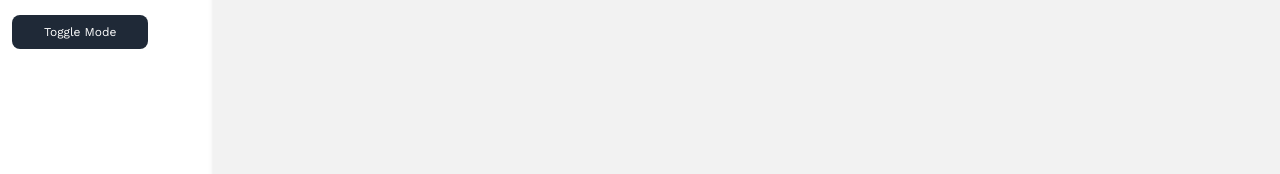
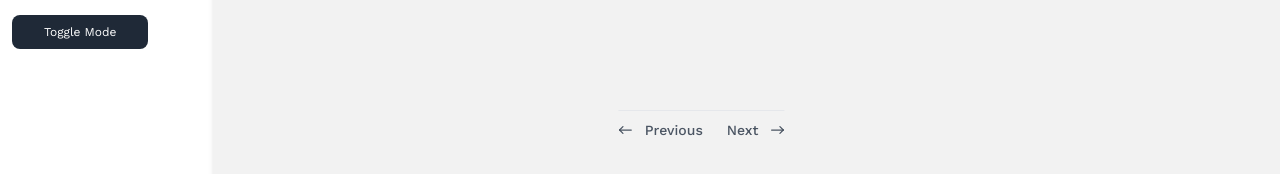
Before and after one commit to AntonLan/easy-base_NextJS, a Next.js app: page / in a window 1280 px wide. Shown: the part 623-797 px from the top of the page. Built offline with nearby package versions, Linux system fonts and the light colour scheme; sample sign-in values are in the browser's storage.

Commit message:
add pagination in table

```diff
--- a/components/sections/Main.tsx
+++ b/components/sections/Main.tsx
@@ -6,7 +6,7 @@ import Table from '@/components/table/Table'
 import LocalUtils from '@/utils/LocalUtils'
 import { StoreProps } from '@/model/StoreProps'
 
-const Main: FC<StoreProps> = ({ userStore, authenticationStore }) => {
+const Main: FC<StoreProps> = ({ userStore, authenticationStore}) => {
 	const router = useRouter()
 
 
--- /dev/null
+++ b/components/table/Pagination.tsx
@@ -0,0 +1,48 @@
+import { FC } from 'react'
+import { StoreProps } from '@/model/StoreProps'
+import { inject, observer } from 'mobx-react'
+import InjectNames from '@/store/configuration/storeIdentifier'
+import style from '@/styles/Pagination.module.scss'
+
+const Pagination: FC<StoreProps> = ({tableStore,userStore}) => {
+	const pagesArray = tableStore?.getPages(userStore?.user.orders?.length)
+
+	return (
+		<div className={style.container}>
+			<div className={style.wrapper}>
+				<button>
+					<svg width={14} height={8} viewBox='0 0 14 8' fill='none' xmlns='http://www.w3.org/2000/svg'>
+						<path d='M1.1665 4H12.8332' stroke='currentColor' strokeWidth='1.25' strokeLinecap='round'
+									strokeLinejoin='round' />
+						<path d='M1.1665 4L4.49984 7.33333' stroke='currentColor' strokeWidth='1.25' strokeLinecap='round'
+									strokeLinejoin='round' />
+						<path d='M1.1665 4.00002L4.49984 0.666687' stroke='currentColor' strokeWidth='1.25' strokeLinecap='round'
+									strokeLinejoin='round' />
+					</svg>
+					<p>Previous</p>
+				</button>
+				<div className={style.page}>
+					{pagesArray?.map((page, index) => (
+						<p onClick={() => tableStore?.changePage(page)}
+							key={page}
+							 className={tableStore?.currentPage === page ? style.pageActive : ''}
+							>{page}</p>
+					))}
+				</div>
+				<button>
+					<p>Next</p>
+					<svg width={14} height={8} viewBox='0 0 14 8' fill='none' xmlns='http://www.w3.org/2000/svg'>
+						<path d='M1.1665 4H12.8332' stroke='currentColor' strokeWidth='1.25' strokeLinecap='round'
+									strokeLinejoin='round' />
+						<path d='M9.5 7.33333L12.8333 4' stroke='currentColor' strokeWidth='1.25' strokeLinecap='round'
+									strokeLinejoin='round' />
+						<path d='M9.5 0.666687L12.8333 4.00002' stroke='currentColor' strokeWidth='1.25' strokeLinecap='round'
+									strokeLinejoin='round' />
+					</svg>
+				</button>
+			</div>
+		</div>
+	)
+}
+
+export default inject(InjectNames.TableStore, InjectNames.UserStore)(observer(Pagination))
--- a/components/table/Table.tsx
+++ b/components/table/Table.tsx
@@ -5,8 +5,10 @@ import { inject, observer } from 'mobx-react'
 import InjectNames from '@/store/configuration/storeIdentifier'
 import style from '@/styles/Table.module.scss'
 import { StoreProps } from '@/model/StoreProps'
+import Pagination from '@/components/table/Pagination'
 
-const Table: FC<StoreProps> = ({ userStore }) => {
+const Table: FC<StoreProps> = ({ userStore, tableStore}) => {
+	const actualOrder = tableStore?.getActualOrders(userStore?.user?.orders)
 
 
 	return (
@@ -14,13 +16,14 @@ const Table: FC<StoreProps> = ({ userStore }) => {
 			<table className={style.table}>
 				<TableHead />
 				<tbody>
-				{userStore?.user.orders?.map( order => (
-					<TableRow key={order._id} order={order}/>
-					))}
+				{actualOrder?.map(order => (
+					<TableRow key={order?._id} order={order} />
+				))}
 				</tbody>
 			</table>
+			<Pagination />
 		</div>
 	)
 }
 
-export default inject(InjectNames.UserStore)(observer(Table))
+export default inject(InjectNames.UserStore, InjectNames.TableStore)(observer(Table))
--- a/model/StoreProps.ts
+++ b/model/StoreProps.ts
@@ -1,7 +1,9 @@
 import UserStore from '@/store/UserStore'
 import AuthenticationStore from '@/store/AuthenticationStore'
+import TableStore from '@/store/TableStore'
 
 export interface StoreProps {
 	userStore?: UserStore
 	authenticationStore?: AuthenticationStore
+	tableStore?: TableStore
 }
--- /dev/null
+++ b/store/TableStore.ts
@@ -0,0 +1,53 @@
+import { action, makeObservable, observable, runInAction } from 'mobx'
+import { number } from 'prop-types'
+import { OrderType } from '@/model/OrderType'
+
+class TableStore {
+
+	currentPage: number = 1
+	limit: number = 5
+
+
+	constructor() {
+		makeObservable(this, {
+			currentPage: observable,
+			limit: observable,
+			getPages: action
+		})
+	}
+
+
+	changePage = (page: number) => {
+		runInAction(() => {
+			this.currentPage = page
+		})
+	}
+
+	getPages = (countsRow: number | undefined) => {
+		let totalPages
+		let result: Array<number> = []
+		if (countsRow) totalPages = Math.ceil(countsRow / this.limit)
+		if (totalPages) {
+			for (let i = 0; i < totalPages; i++) {
+				runInAction(() => {
+					result.push(i + 1)
+				})
+			}
+		}
+		return result
+	}
+
+	getActualOrders = (orders: OrderType[] | undefined) => {
+		let result: OrderType[] = []
+		let startIndex = (this.currentPage - 1) * this.limit
+		if (orders)
+		for (let i = 0; i < this.limit; i++) {
+			if (orders[startIndex]) result.push(orders[startIndex])
+			startIndex += 1
+		}
+		return result
+	}
+
+}
+
+export default TableStore
--- a/store/configuration/storeIdentifier.ts
+++ b/store/configuration/storeIdentifier.ts
@@ -1,4 +1,5 @@
 export default class InjectNames {
 	static AuthenticationStore: string = 'authenticationStore'
 	static UserStore: string = 'userStore'
+	static TableStore: string = 'tableStore'
 }
--- a/store/configuration/storeInitializer.ts
+++ b/store/configuration/storeInitializer.ts
@@ -1,11 +1,13 @@
 import AuthenticationStore from '@/store/AuthenticationStore'
 import UserStore from '@/store/UserStore'
+import TableStore from '@/store/TableStore'
 
 
 function initializeStores() {
     return {
         authenticationStore: new AuthenticationStore(),
         userStore: new UserStore(),
+        tableStore: new TableStore()
     };
 }
 
--- /dev/null
+++ b/styles/Pagination.module.scss
@@ -0,0 +1,31 @@
+.container {
+  @apply absolute bottom-0 left-[45%] -translate-x-[45%] flex items-center justify-center py-10 lg:px-0 sm:px-6 px-4;
+
+  .wrapper {
+    @apply  w-full flex items-center justify-between border-t border-gray-200;
+
+
+    button {
+      @apply flex items-center pt-3 text-gray-600 hover:text-indigo-700 cursor-pointer;
+
+      p {
+        @apply text-sm mx-3 font-medium leading-none;
+      }
+    }
+
+
+    .page {
+      @apply sm:flex hidden;
+
+      p {
+        @apply text-sm font-medium leading-none cursor-pointer text-gray-600 hover:text-indigo-700 border-t border-transparent hover:border-indigo-400 pt-3 mr-4 px-2;
+      }
+
+      .pageActive {
+        @apply text-sm font-medium leading-none cursor-pointer text-indigo-700 border-t border-indigo-400 pt-3 mr-4 px-2;
+      }
+    }
+
+  }
+
+}
```
